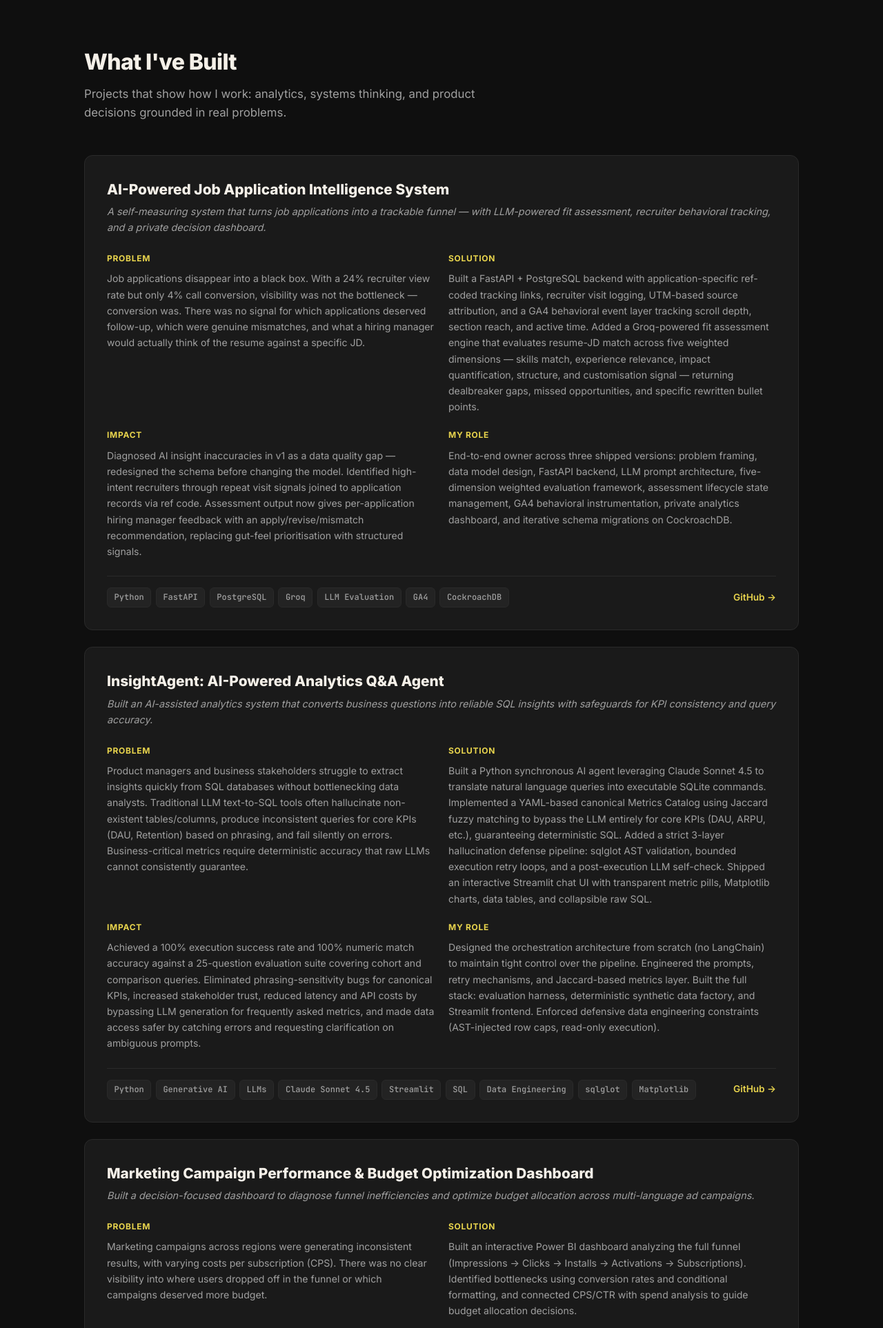
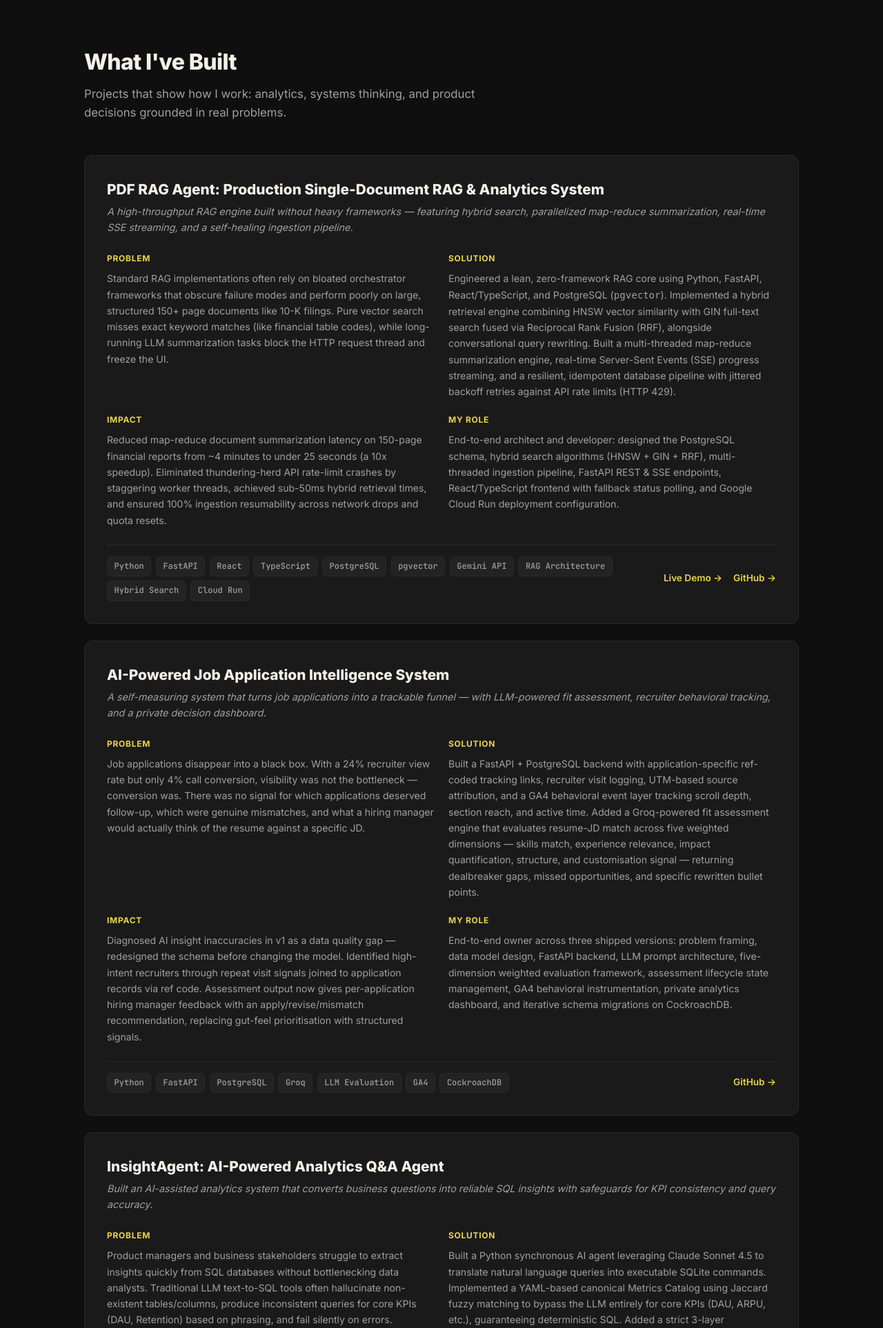
Before and after one commit to gangadhar107/ai-portfolio, a FastAPI app: page /projects in a window 1280 px wide. Shown: the part 64-1990 px from the top of the page at 69% size. Run offline with FastAPI, Linux system fonts and the light colour scheme; parts of the project's set-up code (start-up, migrations or seed data) failed here and were passed over.

Commit message:
Updated Projects section with my recent RAG project

```diff
--- a/templates/projects_final.html
+++ b/templates/projects_final.html
@@ -98,6 +98,51 @@
     <p class="section-subtitle">Projects that show how I work: analytics, systems thinking, and product decisions
         grounded in real problems.</p>
 </section>
+
+<div class="project-card" data-project="pdf-rag-agent">
+    <h3 class="project-name">PDF RAG Agent: Production Single-Document RAG &amp; Analytics System</h3>
+    <p class="project-tagline">A high-throughput RAG engine built without heavy frameworks — featuring hybrid search, parallelized map-reduce summarization, real-time SSE streaming, and a self-healing ingestion pipeline.</p>
+
+    <div class="project-sections">
+        <div class="project-section">
+            <h4>Problem</h4>
+            <p>Standard RAG implementations often rely on bloated orchestrator frameworks that obscure failure modes and perform poorly on large, structured 150+ page documents like 10-K filings. Pure vector search misses exact keyword matches (like financial table codes), while long-running LLM summarization tasks block the HTTP request thread and freeze the UI.</p>
+        </div>
+        <div class="project-section">
+            <h4>Solution</h4>
+            <p>Engineered a lean, zero-framework RAG core using Python, FastAPI, React/TypeScript, and PostgreSQL (<code>pgvector</code>). Implemented a hybrid retrieval engine combining HNSW vector similarity with GIN full-text search fused via Reciprocal Rank Fusion (RRF), alongside conversational query rewriting. Built a multi-threaded map-reduce summarization engine, real-time Server-Sent Events (SSE) progress streaming, and a resilient, idempotent database pipeline with jittered backoff retries against API rate limits (HTTP 429).</p>
+        </div>
+        <div class="project-section">
+            <h4>Impact</h4>
+            <p>Reduced map-reduce document summarization latency on 150-page financial reports from ~4 minutes to under 25 seconds (a 10x speedup). Eliminated thundering-herd API rate-limit crashes by staggering worker threads, achieved sub-50ms hybrid retrieval times, and ensured 100% ingestion resumability across network drops and quota resets.</p>
+        </div>
+        <div class="project-section">
+            <h4>My Role</h4>
+            <p>End-to-end architect and developer: designed the PostgreSQL schema, hybrid search algorithms (HNSW + GIN + RRF), multi-threaded ingestion pipeline, FastAPI REST &amp; SSE endpoints, React/TypeScript frontend with fallback status polling, and Google Cloud Run deployment configuration.</p>
+        </div>
+    </div>
+
+    <div class="project-footer">
+        <div class="tags">
+            <span class="tag">Python</span>
+            <span class="tag">FastAPI</span>
+            <span class="tag">React</span>
+            <span class="tag">TypeScript</span>
+            <span class="tag">PostgreSQL</span>
+            <span class="tag">pgvector</span>
+            <span class="tag">Gemini API</span>
+            <span class="tag">RAG Architecture</span>
+            <span class="tag">Hybrid Search</span>
+            <span class="tag">Cloud Run</span>
+        </div>
+        <div class="project-links" style="display: flex; gap: 1rem; align-items: center;">
+            <a href="https://pdf-rag-agent-hgz1htx7m-gangadharallam2001-5390s-projects.vercel.app/" target="_blank" rel="noopener"
+                class="project-link">Live Demo -></a>
+            <a href="https://github.com/gangadhar107/PDF-RAG-Agent" target="_blank" rel="noopener"
+                class="project-link">GitHub -></a>
+        </div>
+    </div>
+</div>
 
 <div class="project-card" data-project="ai-powered-portfolio">
     <h3 class="project-name">AI-Powered Job Application Intelligence System</h3>
@@ -210,7 +255,7 @@
 </div>
 
 <div class="project-card" data-project="Marketing Campaign Performance & Budget Optimization Dashboard">
-    <h3 class="project-name">Marketing Campaign Performance & Budget Optimization Dashboard</h3>
+    <h3 class="project-name">Marketing Campaign Performance &amp; Budget Optimization Dashboard</h3>
     <p class="project-tagline">Built a decision-focused dashboard to diagnose funnel inefficiencies and optimize budget
         allocation across multi-language ad campaigns.</p>
 
```
